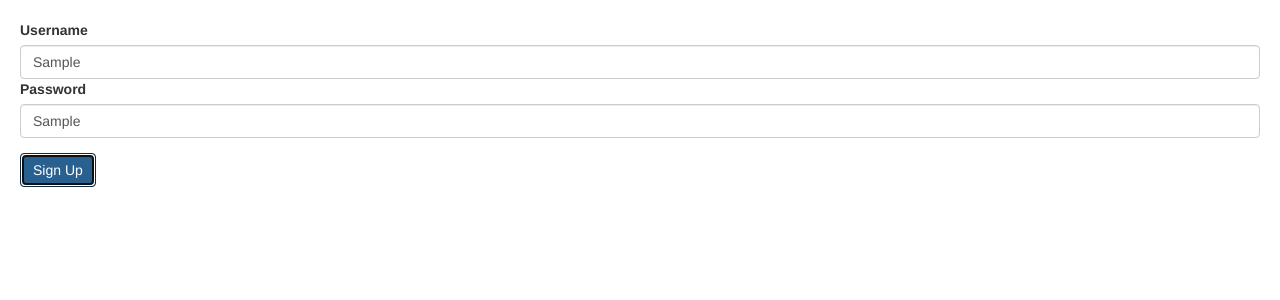
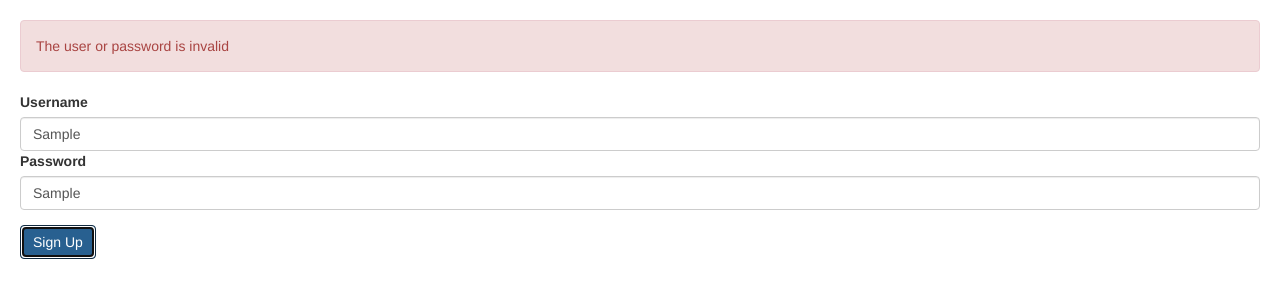
Before and after one commit to Rahat854/Angular_practice, an Angular app in the folder angular-practice/: page / in a window 1280 px wide. Both pictures are taken after typing "Sample", "Sample" into the empty fields and a click on the button "Sign Up". Shown: the top 300 px of the page. Built offline with nearby package versions, Linux system fonts and the light colour scheme.

Commit message:
added signup forms validation

```diff
--- a/angular-practice/src/app/signup-form/signup-form.component.html
+++ b/angular-practice/src/app/signup-form/signup-form.component.html
@@ -1,4 +1,7 @@
-<form [formGroup]="form">
+<form [formGroup]="form" (ngSubmit)="login()">
+  <div *ngIf="form.errors" class="alert alert-danger">
+    The user or password is invalid
+  </div>
   <div class="form-group">
     <label for="username">
       Username
--- a/angular-practice/src/app/signup-form/signup-form.component.ts
+++ b/angular-practice/src/app/signup-form/signup-form.component.ts
@@ -17,6 +17,11 @@
   get username() {
     return this.form.get('username')
   }
+  login() {
+    this.form.setErrors({
+      invalidLogin: false
+    })
+  }
   get password() {
     return this.form.get('password')
   }
```
